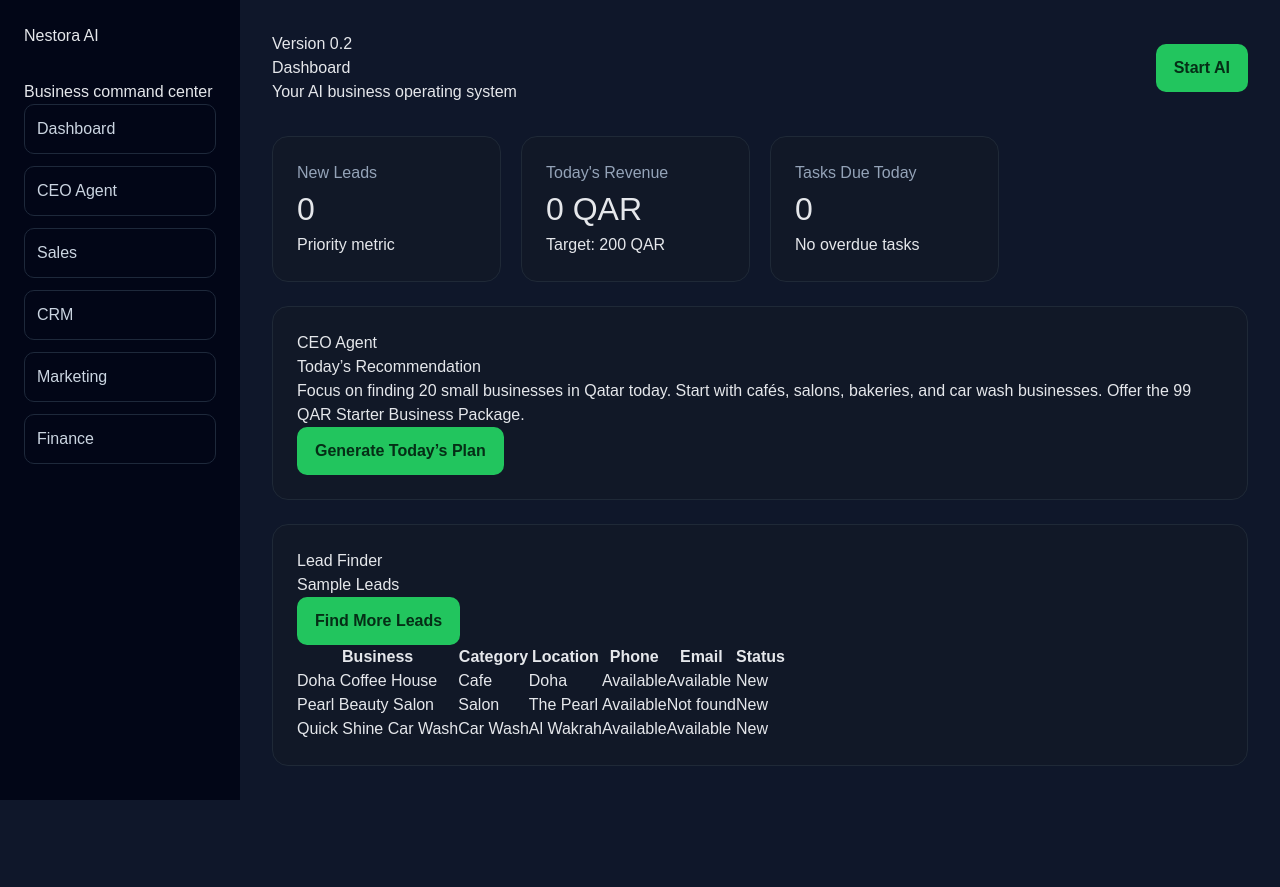
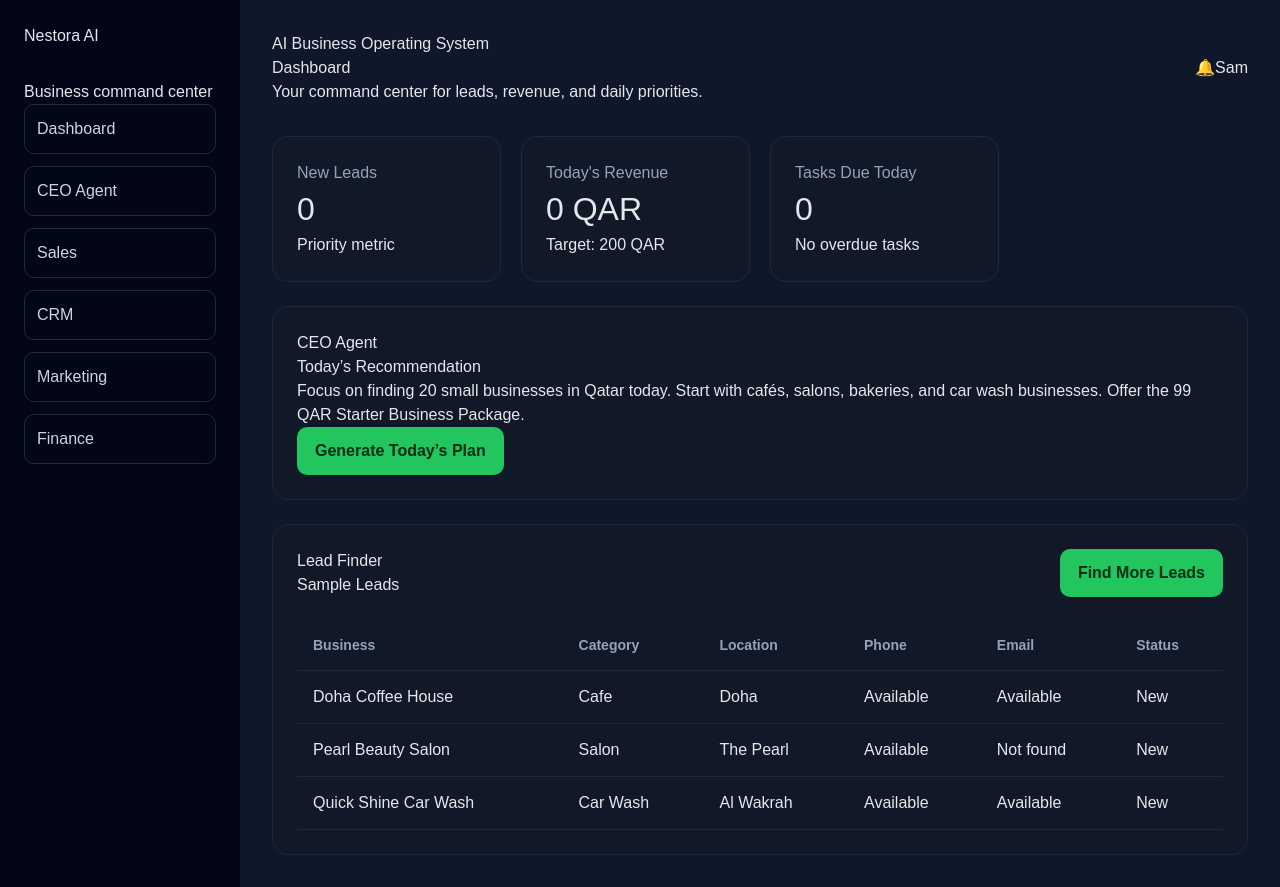
Before and after one commit to sam50527969/NestoraAI, a React app in the folder frontend/: page / in a window 1280 px wide. Before the commit the page ends 800 px from the top, so only its background shows below. Built offline with nearby package versions, Linux system fonts and the light colour scheme; the HTML template or start-up script is replaced by a standard one.

Commit message:
Sprint Bravo - Add top bar and improve lead table

```diff
--- a/frontend/src/App.css
+++ b/frontend/src/App.css
@@ -84,3 +84,34 @@ body {
   font-weight: bold;
   cursor: pointer;
 }
+.table-header {
+  display: flex;
+  justify-content: space-between;
+  align-items: center;
+  margin-bottom: 24px;
+}
+
+.lead-table {
+  width: 100%;
+  border-collapse: collapse;
+}
+
+.lead-table th,
+.lead-table td {
+  padding: 14px 16px;
+  text-align: left;
+  border-bottom: 1px solid #1f2937;
+}
+
+.lead-table th {
+  color: #94a3b8;
+  font-size: 14px;
+}
+
+.lead-table td {
+  color: #e5e7eb;
+}
+
+.lead-table tr:hover {
+  background: #0f172a;
+}
--- a/frontend/src/App.jsx
+++ b/frontend/src/App.jsx
@@ -1,3 +1,4 @@
+import TopBar from "./components/TopBar";
 import { useState } from "react";
 import "./App.css";
 import Sidebar from "./components/Sidebar";
@@ -11,14 +12,7 @@ function App() {
       <Sidebar activePage={activePage} setActivePage={setActivePage} />
 
       <main className="main">
-        <header className="topbar">
-          <div>
-            <p className="eyebrow">Version 0.2</p>
-            <h1>{activePage}</h1>
-            <p>Your AI business operating system</p>
-          </div>
-          <button className="primary">Start AI</button>
-        </header>
+        <TopBar activePage={activePage} />
 
         {activePage === "Dashboard" ? (
           <Dashboard />
--- /dev/null
+++ b/frontend/src/components/TopBar.jsx
@@ -0,0 +1,18 @@
+function TopBar({ activePage }) {
+  return (
+    <header className="topbar">
+      <div>
+        <p className="eyebrow">AI Business Operating System</p>
+        <h1>{activePage}</h1>
+        <p>Your command center for leads, revenue, and daily priorities.</p>
+      </div>
+
+      <div className="topbar-actions">
+        <button className="icon-button">🔔</button>
+        <button className="profile-button">Sam</button>
+      </div>
+    </header>
+  );
+}
+
+export default TopBar;
```
